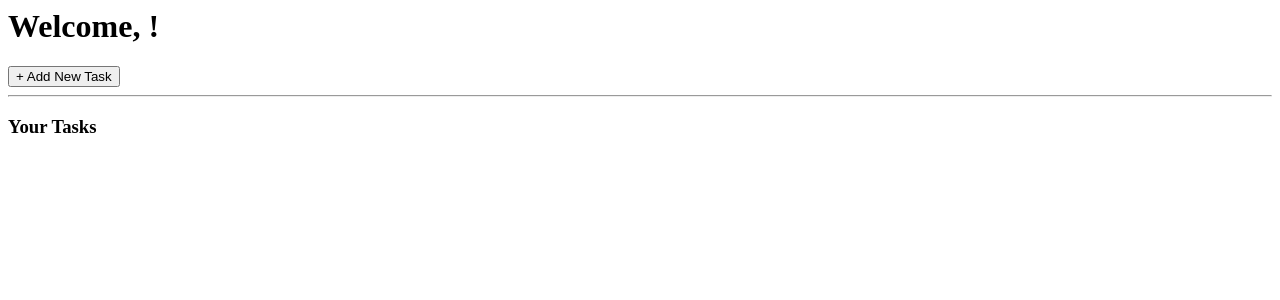
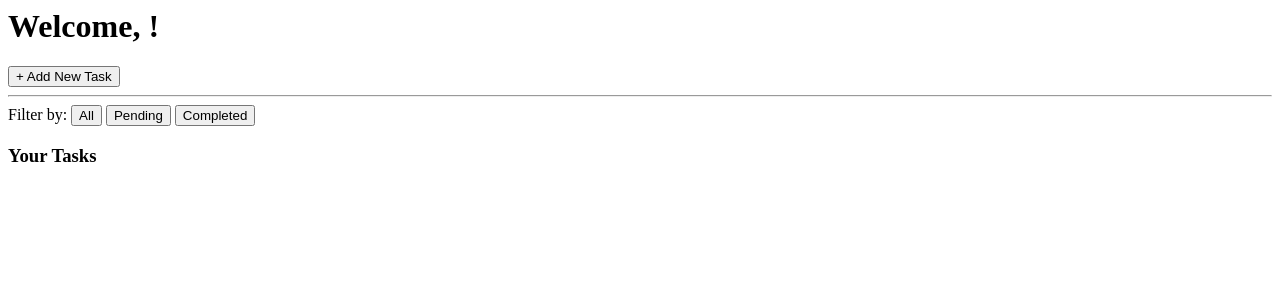
Before and after one commit to SmittGevariya/TaskPro-Django-Project, a Django app: page /components/dashboard/ in a window 1280 px wide. Shown: the top 300 px of the page. Run offline with Django 5.2, Linux system fonts and the light colour scheme.

Commit message:
feat:Implement task filtering by status

```diff
--- a/templates/components/dashboard.html
+++ b/templates/components/dashboard.html
@@ -7,6 +7,13 @@
 
 <hr class="mb-6">
 
+<div class="flex items-center mb-4 space-x-2" id="filter-container">
+    <span class="text-sm font-bold text-gray-600">Filter by:</span>
+    <button data-action="filter" data-filter="all" class="filter-btn bg-blue-500 text-white py-1 px-3 text-sm rounded-full">All</button>
+    <button data-action="filter" data-filter="pending" class="filter-btn bg-gray-200 text-gray-700 py-1 px-3 text-sm rounded-full">Pending</button>
+    <button data-action="filter" data-filter="completed" class="filter-btn bg-gray-200 text-gray-700 py-1 px-3 text-sm rounded-full">Completed</button>
+</div>
+
 <h3 class="text-2xl font-bold text-gray-800 mb-4">Your Tasks</h3>
 <div id="task-list" class="grid grid-cols-1 md:grid-cols-2 lg:grid-cols-3 gap-6">
     </div>
```
Also changed, not shown: static/js/app.js (+27 -2 lines).
